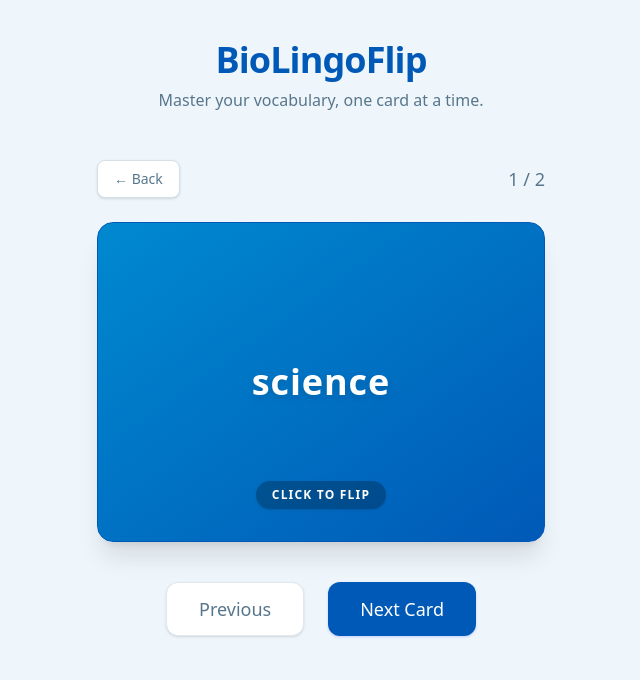
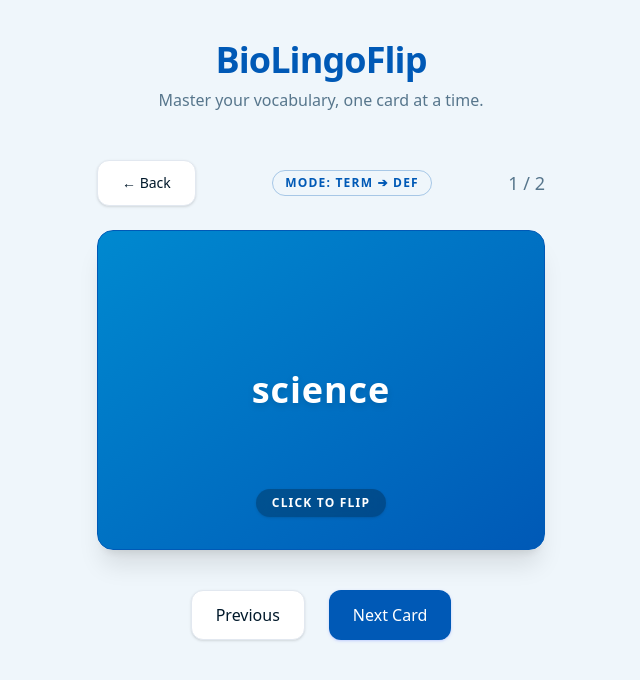
Before and after one commit to nmastroianni/biolingoflip, a React (Vite) app: page / in a window 1280 px wide. Both pictures are taken after a click on the button 333 px from the left and 247 px from the top of the page. Shown: the top 680 px of the page, without its empty margins (319-959 px from the left). Built offline with nearby package versions, Linux system fonts and the light colour scheme.

Commit message:
feat: add ability to swap term and deminition order

```diff
--- a/src/components/FlashCardGame.tsx
+++ b/src/components/FlashCardGame.tsx
@@ -15,11 +15,32 @@ export default function FlashCardGame({ data, onBack }: FlashCardGameProps) {
   const [currentCardIndex, setCurrentCardIndex] = useState<number>(0)
   const [isFlipped, setIsFlipped] = useState<boolean>(false)
 
+  // NEW STATE: Defaults to false (Term on front)
+  const [showDefFirst, setShowDefFirst] = useState<boolean>(false)
+
   if (!data || data.length === 0) return null
 
   const currentCard = data[currentCardIndex]
 
+  // --- LOGIC FOR CONTENT SWAPPING ---
+
+  // 1. Determine what text goes on the Front (Gradient Side)
+  const frontText = showDefFirst ? currentCard.definition : currentCard.word
+  // Adjust font size: Definitions need to be smaller to fit
+  const frontSize = showDefFirst ? 'text-xl font-medium' : 'text-4xl font-bold'
+
+  // 2. Determine what text goes on the Back (White Side)
+  const backText = showDefFirst ? currentCard.word : currentCard.definition
+  const backSize = showDefFirst ? 'text-4xl font-bold' : 'text-2xl font-medium'
+
+  // --- ACTIONS ---
+
   const handleFlip = () => setIsFlipped(!isFlipped)
+
+  const toggleMode = () => {
+    setIsFlipped(false) // Reset flip to avoid confusion
+    setShowDefFirst(!showDefFirst)
+  }
 
   const goToNextCard = () => {
     setIsFlipped(false)
@@ -35,14 +56,22 @@ export default function FlashCardGame({ data, onBack }: FlashCardGameProps) {
     <div className="flex flex-col items-center justify-center min-h-[50vh] w-full p-4">
       {/* Header */}
       <div className="flex justify-between w-full max-w-md mb-6 items-center">
-        <button
+        <Button
+          variant="secondary"
           onClick={onBack}
-          // CHANGE: bg-gray-200 -> bg-surface (uses your tinted white/dark)
-          // CHANGE: text-gray-800 -> text-text-muted
-          className="px-4 py-2 bg-surface border border-border text-text-muted hover:text-text-main rounded-lg shadow-sm hover:bg-bg-main transition duration-300 cursor-pointer font-medium text-sm"
+          className="px-4 py-2 text-sm"
         >
           &larr; Back
+        </Button>
+
+        {/* NEW: Mode Toggle Button */}
+        <button
+          onClick={toggleMode}
+          className="text-xs font-bold text-brand uppercase tracking-widest border border-brand/30 px-3 py-1 rounded-full hover:bg-brand hover:text-white transition-all"
+        >
+          {showDefFirst ? 'Mode: Def ➔ Term' : 'Mode: Term ➔ Def'}
         </button>
+
         <span className="text-lg font-medium text-text-muted">
           {currentCardIndex + 1} / {data.length}
         </span>
@@ -58,48 +87,32 @@ export default function FlashCardGame({ data, onBack }: FlashCardGameProps) {
             isFlipped ? 'rotate-y-180' : ''
           }`}
         >
-          {/* --- FRONT OF CARD --- */}
-          {/* CHANGE: from-blue-500 to-indigo-600 -> from-brand-light to-brand */}
-          <div className="absolute w-full h-full backface-hidden bg-linear-to-br from-brand-light to-brand text-white rounded-2xl shadow-xl flex items-center justify-center p-8 text-center border border-brand">
-            <h2 className="text-4xl font-bold tracking-wide drop-shadow-md">
-              {currentCard.word}
+          {/* --- FRONT (Gradient) --- */}
+          <div className="absolute w-full h-full backface-hidden bg-gradient-to-br from-brand-light to-brand text-white rounded-2xl shadow-xl flex items-center justify-center p-8 text-center border border-brand">
+            {/* Dynamic Text and Size */}
+            <h2 className={`${frontSize} tracking-wide drop-shadow-md`}>
+              {frontText}
             </h2>
-            {/* <span className="absolute bottom-4 text-xs font-light opacity-80 uppercase tracking-widest">
-              Click to flip
-            </span> */}
-            <span className="absolute bottom-8 px-4 py-1.5 rounded-full bg-black/25 text-white text-xs font-bold uppercase tracking-widest shadow-sm backdrop-blur-sm hover:bg-black/40 transition-colors">
+
+            <span className="absolute bottom-8 px-4 py-1.5 rounded-full bg-black/25 text-white text-xs font-bold uppercase tracking-widest shadow-sm backdrop-blur-sm">
               Click to flip
             </span>
           </div>
 
-          {/* --- BACK OF CARD --- */}
-          {/* CHANGE: bg-white -> bg-surface */}
-          {/* CHANGE: text-gray-800 -> text-text-main */}
+          {/* --- BACK (Surface) --- */}
           <div className="absolute w-full h-full backface-hidden bg-surface text-text-main border-2 border-border rounded-2xl shadow-xl flex items-center justify-center p-8 text-center rotate-y-180">
-            <p className="text-lg lg:text-2xl font-medium leading-relaxed text-left">
-              {currentCard.definition}
-            </p>
+            {/* Dynamic Text and Size */}
+            <p className={`${backSize} leading-relaxed`}>{backText}</p>
           </div>
         </div>
       </div>
 
       {/* Controls */}
       <div className="flex space-x-6 mt-10">
-        <Button
-          variant="secondary"
-          onClick={goToPrevCard}
-          // CHANGE: Hardcoded colors -> Semantic surface colors
-          className="px-8 py-3 bg-surface border border-border text-text-muted rounded-xl shadow-sm hover:bg-bg-main hover:text-brand transition-all duration-200 text-lg font-medium cursor-pointer"
-        >
+        <Button variant="secondary" onClick={goToPrevCard}>
           Previous
         </Button>
-
-        <Button
-          onClick={goToNextCard}
-          // CHANGE: bg-indigo-600 -> bg-brand
-          // CHANGE: shadow-indigo-200 -> shadow-md (let's keep shadow neutral to avoid clash)
-          className="px-8 py-3 bg-brand text-white rounded-xl shadow-lg hover:bg-brand-hover transition-all duration-200 text-lg font-medium cursor-pointer"
-        >
+        <Button variant="primary" onClick={goToNextCard}>
           Next Card
         </Button>
       </div>
```
